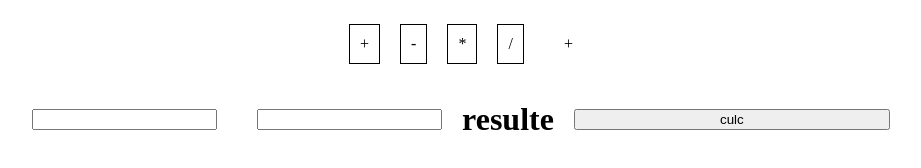
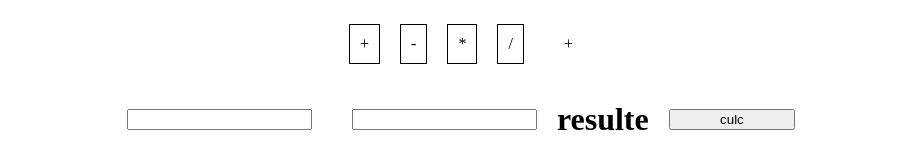
Before and after one commit to rabee561/mathind, a plain HTML site: page index.html in a window 1280 px wide. Shown: the whole page, without its empty margins (179-1100 px from the left). Drawn offline with Linux system fonts and the light colour scheme.

Commit message:
Update index.html

```diff
--- a/index.html
+++ b/index.html
@@ -60,7 +60,7 @@
         <div>
           <h1 onclick="culc()" id="resulte">resulte</h1>
         </div>
-        <button onclick="culc()" id="btn" style="width: 25%">culc</button>
+        <button onclick="culc()" id="btn" style="width: 10%">culc</button>
       </div>
     </div>
   </body>
```
